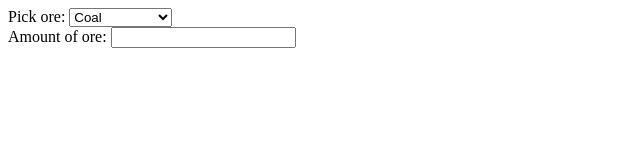
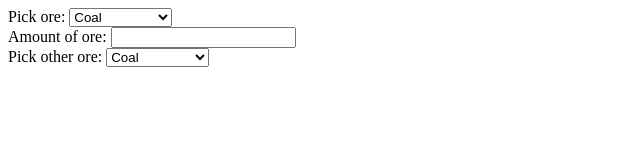
Before and after one commit to aguywhosaguy/aguywhosaguy.github.io, a plain HTML site: page azure.html in a window 1280 px wide. Shown: the whole page, without its empty margins (0-640 px from the left). Drawn offline with Linux system fonts and the light colour scheme.

Commit message:
ok all inputs in, almost done hopefully

```diff
--- a/azure.html
+++ b/azure.html
@@ -8,7 +8,6 @@
   </head>
   <form action="" method="get">
     <label for="ores">Pick ore: </label>
-    <!--     <label for="ores2">Pick other ore:</label>    -->
     <select id="ores" name="ores">
       <option value=2>Coal</option>
       <option value=2.5>Boomite</option>
@@ -61,5 +60,56 @@
     <br>
     <label for="amount">Amount of ore:</label>
     <input type="number" name="amount" id="amount">
+    <br>
+    <label for="ores2">Pick other ore:</label>
+    <select id="ores2" name="ores2">
+      <option value=2>Coal</option>
+      <option value=2.5>Boomite</option>
+      <option value=2.5>Silver</option>
+      <option value=6.66666666667>Sulfur</option>
+      <option value=8.33333333333>Iron</option>
+      <option value=16.6666666667>Copper</option>
+      <option value=20>Dragonstone</option>
+      <option value=33.3333333333>Sapphire</option>
+      <option value=50>Ruby</option>
+      <option value=83.3333333333>Emerald</option>
+      <option value=100>Gold</option>
+      <option value=100>Newtonium</option>
+      <option value=125>Dragonglass</option>
+      <option value=166.666666667>Diamond</option>
+      <option value=166.666666667>Topaz</option>
+      <option value=166.666666667>Frostarium</option>
+      <option value=250>Uranium</option>
+      <option value=250>Serendibite</option>
+      <option value=250>Frightstone</option>
+      <option value=285.714285714>Opal</option>
+      <option value=333.333333333>Platinum</option>
+      <option value=333.333333333>Amethyst</option>
+      <option value=333.333333333>Plutonium</option>
+      <option value=500>Baryte</option>
+      <option value=500>Painite</option>
+      <option value=625>Sinistyte M</option>
+      <option value=1000>Firecrystal</option>
+      <option value=1250>Antimatter</option>
+      <option value=1250>Stellarite</option>
+      <option value=1250>Sinistyte L</option>
+      <option value=1250>Sinistyte E</option>
+      <option value=1428.57142857>Darkmatter</option>
+      <option value=1428.57142857>Azure</option>
+      <option value=1428.57142857>Sinistyte S</option>
+      <option value=1666.66666667>Promethium</option>
+      <option value=1666.66666667>Garnet</option>
+      <option value=1666.66666667>Constellatium</option>
+      <option value=2000>Moonstone</option>
+      <option value=2500>Rainbonite</option>
+      <option value=2500>Symmetrium</option>
+      <option value=2777.77777778>Mithril</option>
+      <option value=3333.33333333>Illuminunium</option>
+      <option value=10000>Kappa</option>
+      <option value=16666.6666667>Nightmarium</option>
+      <option value=16666.6666667>Twitchite</option>
+      <option value=25000>Pumpkinite</option>
+      <option value=250000>Ambrosia</option>
+    </select>
   </form>
 </html>
```
